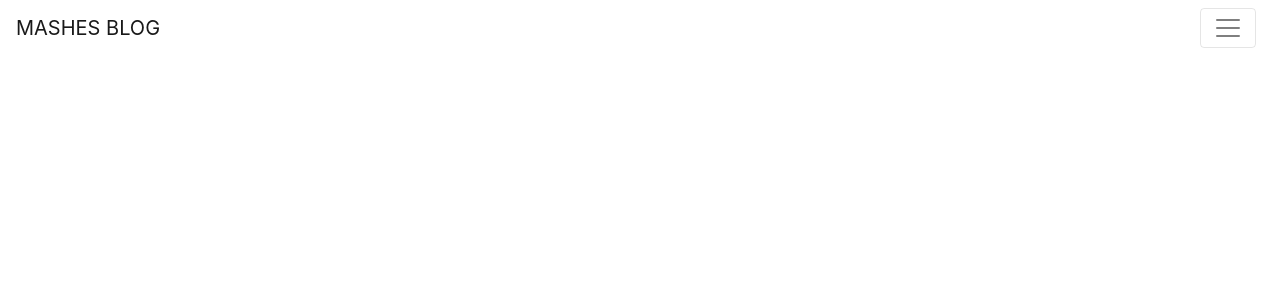
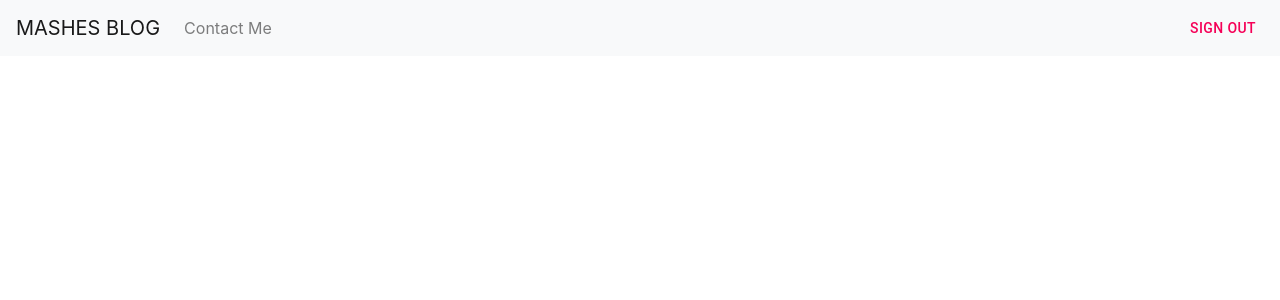
Before and after one commit to hesamuhammad/blog-front-end, a React (Create React App) app: page /contactme in a window 1280 px wide. Shown: the top 300 px of the page. Built offline with nearby package versions, Linux system fonts and the light colour scheme.

Commit message:
add share button

```diff
--- a/public/index.html
+++ b/public/index.html
@@ -10,6 +10,12 @@
             content="Web site created using create-react-app"
         />
         <link rel="apple-touch-icon" href="%PUBLIC_URL%/logo192.png" />
+        <!-- Go to www.addthis.com/dashboard to customize your tools -->
+        <script
+            type="text/javascript"
+            src="//s7.addthis.com/js/300/addthis_widget.js#pubid=ra-5e4cc52d76385e44"
+        ></script>
+
         <!--
       manifest.json provides metadata used when your web app is installed on a
       user's mobile device or desktop. See https://developers.google.com/web/fundamentals/web-app-manifest/
@@ -38,6 +44,5 @@
 
       To begin the development, run `npm start` or `yarn start`.
       To create a production bundle, use `npm run build` or `yarn build`.
-    -->
-  </body>
+    --></body>
 </html>
--- a/src/components/Blogs.js
+++ b/src/components/Blogs.js
@@ -23,6 +23,9 @@ class Blogs extends Component {
                     {data.map(item => {
                         const formatDate = moment(item.date).format(
                             "MMMM Do YYYY, h:mm:ss a"
+                        );
+                        const shareButton = (
+                            <div class="addthis_inline_share_toolbox"></div>
                         );
                         return (
                             <Col
@@ -67,6 +70,9 @@ class Blogs extends Component {
                                     <p style={{ textAlign: "justify" }}>
                                         {item.body}
                                     </p>
+
+                                    {shareButton}
+
                                     <Row style={{ display: "flex" }}>
                                         <Col>
                                             <Button type="dashed" size="large">
--- a/src/components/Navbar.js
+++ b/src/components/Navbar.js
@@ -1,29 +1,83 @@
-import React, { useState } from 'react';
-import { Collapse, Navbar, NavbarToggler, NavbarBrand, Nav, NavItem, NavLink } from 'reactstrap';
+import React, { useState } from "react";
+import {
+    Collapse,
+    Navbar,
+    NavbarToggler,
+    NavbarBrand,
+    Nav,
+    NavItem,
+    NavLink
+    // UncontrolledDropdown,
+    // DropdownToggle,
+    // DropdownMenu,
+    // DropdownItem,
+    // NavbarText
+} from "reactstrap";
+import { makeStyles } from "@material-ui/core/styles";
+import Button from "@material-ui/core/Button";
 
-const Example = (props) => {
-  const [collapsed, setCollapsed] = useState(true);
+const useStyles = makeStyles(theme => ({
+    root: {
+        "& > *": {
+            margin: theme.spacing(1)
+        }
+    }
+}));
 
-  const toggleNavbar = () => setCollapsed(!collapsed);
+const Example = props => {
+    const [isOpen, setIsOpen] = useState(false);
+
+    const toggle = () => setIsOpen(!isOpen);
+
+    const classes = useStyles();
 
     return (
         <div>
-      <Navbar color="faded" light>
-        <NavbarBrand href="/blogs" className="mr-auto">MASHES BLOG</NavbarBrand>
-        <NavbarToggler onClick={toggleNavbar} className="mr-2" />
-        <Collapse isOpen={!collapsed} navbar>
-          <Nav navbar>
+            <Navbar color="light" light expand="md">
+                <NavbarBrand href="/blogs">MASHES BLOG</NavbarBrand>
+                <NavbarToggler onClick={toggle} />
+                <Collapse isOpen={isOpen} navbar>
+                    <Nav className="mr-auto" navbar>
                         <NavItem>
-              <NavLink href="/contactme/">Contact Me</NavLink>
+                            <NavLink href="/contactme">Contact Me</NavLink>
                         </NavItem>
-            <NavItem>
+                        {/* <NavItem>
                             <NavLink href="/logout">Log Out</NavLink>
                         </NavItem>
+                        <UncontrolledDropdown nav inNavbar>
+                            <DropdownToggle nav caret>
+                                Options
+                            </DropdownToggle>
+                            <DropdownMenu right>
+                                <DropdownItem>Option 1</DropdownItem>
+                                <DropdownItem>Option 2</DropdownItem>
+                                <DropdownItem divider />
+                                <DropdownItem>Reset</DropdownItem>
+                            </DropdownMenu>
+                        </UncontrolledDropdown> */}
                     </Nav>
+                    <Button color="secondary">Sign Out</Button>
                 </Collapse>
             </Navbar>
         </div>
+
+        // <div>
+        //   <Navbar color="faded" light>
+        //     <NavbarBrand href="/blogs" className="mr-auto">MASHES BLOG</NavbarBrand>
+        //     <NavbarToggler onClick={toggleNavbar} className="mr-2" />
+        //     <Collapse isOpen={!collapsed} navbar>
+        //       <Nav navbar>
+        //         <NavItem>
+        //           <NavLink href="/contactme/">Contact Me</NavLink>
+        //         </NavItem>
+        //         <NavItem>
+        //           <NavLink href="/logout">Log Out</NavLink>
+        //         </NavItem>
+        //       </Nav>
+        //     </Collapse>
+        //   </Navbar>
+        // </div>
     );
-}
+};
 
 export default Example;
```
Lines whose indentation alone changed are shown as unchanged.
